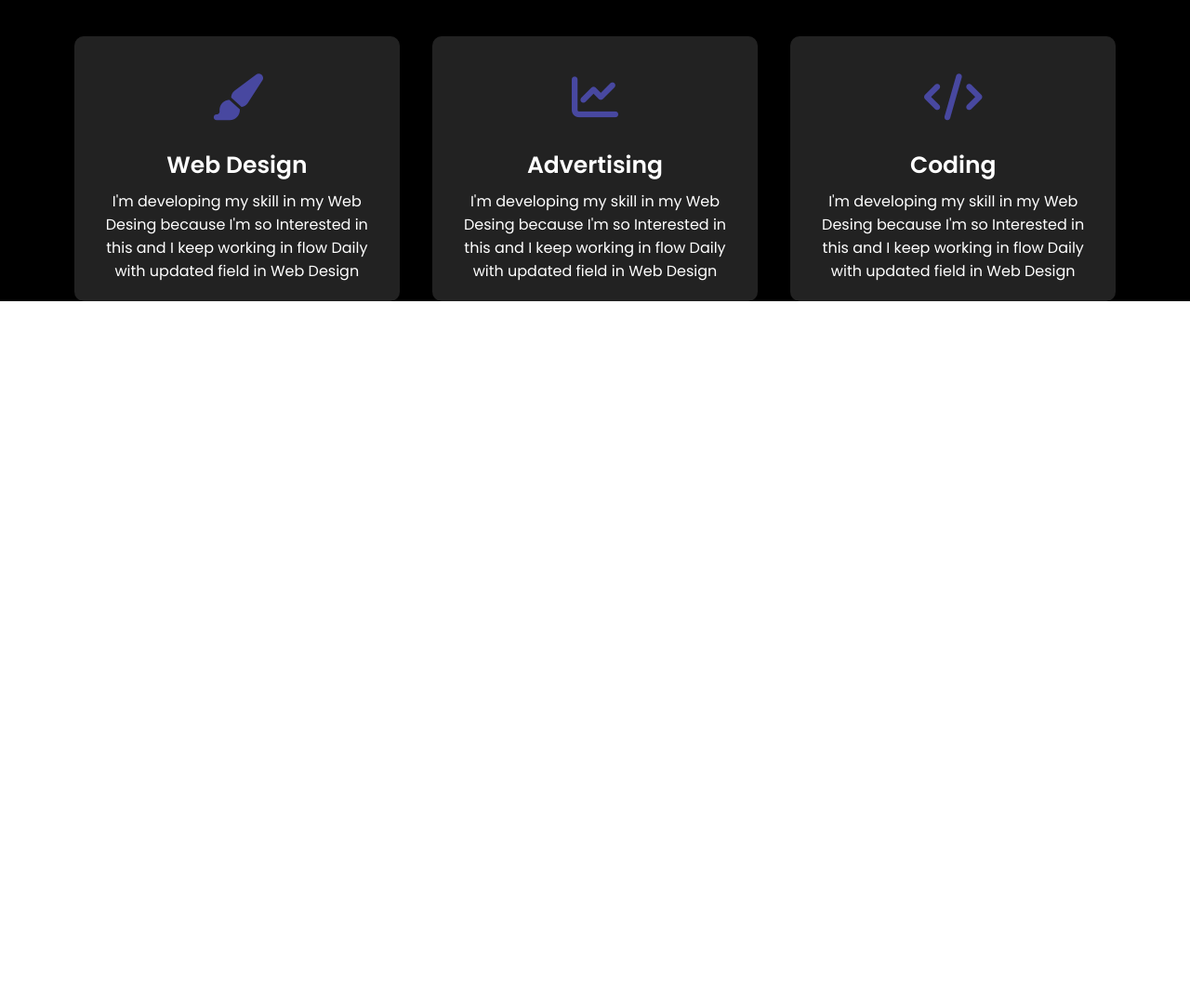
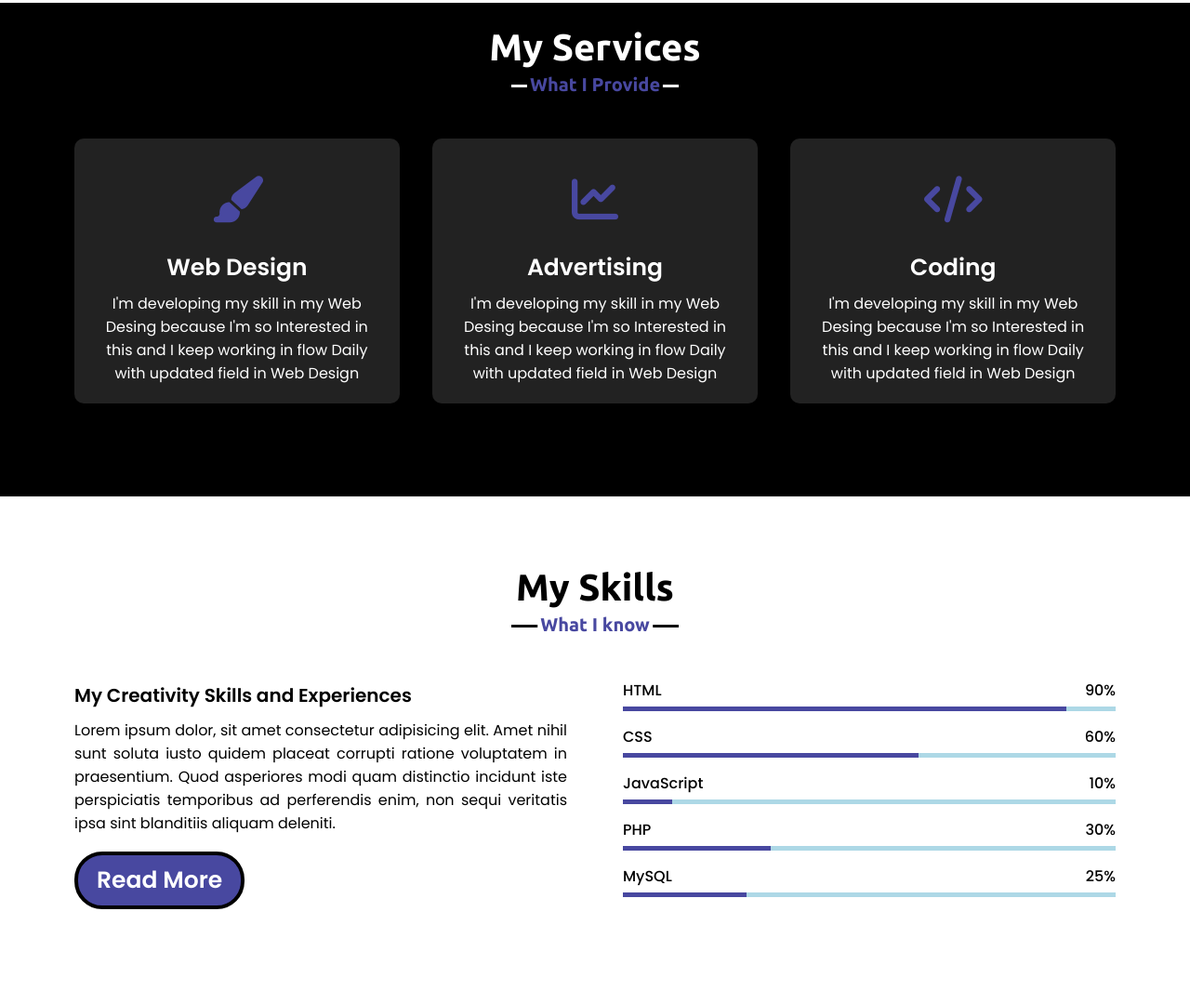
Before and after one commit to MB-Deen/portfolio, a plain HTML site: page index.html in a window 1280 px wide. Shown: the part 1550-2630 px from the top of the page at 93% size. Before the commit the page ends 1874 px from the top, so only its background shows below. Drawn offline with nearby package versions, Linux system fonts and the light colour scheme.

Commit message:
skill section

```diff
--- a/index.html
+++ b/index.html
@@ -89,6 +89,56 @@
             </div>
         </div>
     </section>
+    <!-- skills section  -->
+    <section class="skills" id="skills">
+        <div class="max-width">
+            <h2 class="title">My Skills</h2>
+            <div class="skills-content">
+                <div class="column left">
+                    <div class="text">My Creativity Skills and Experiences</div>
+                    <p>Lorem ipsum dolor, sit amet consectetur adipisicing elit. Amet nihil sunt soluta iusto quidem placeat corrupti ratione voluptatem in praesentium. Quod asperiores modi quam distinctio incidunt iste perspiciatis temporibus ad perferendis enim, non sequi veritatis ipsa sint blanditiis aliquam deleniti.</p>
+                    <a href="#">Read More</a>
+                </div>
+                <div class="column right">
+                    <div class="bars">
+                        <div class="info">
+                            <span>HTML</span>
+                            <span>90%</span>
+                        </div>
+                        <div class="line html"></div>
+                    </div>
+                    <div class="bars">
+                        <div class="info">
+                            <span>CSS</span>
+                            <span>60%</span>
+                        </div>
+                        <div class="line css"></div>
+                    </div>
+                    <div class="bars">
+                        <div class="info">
+                            <span>JavaScript</span>
+                            <span>10%</span>
+                        </div>
+                        <div class="line js"></div>
+                    </div>
+                    <div class="bars">
+                        <div class="info">
+                            <span>PHP</span>
+                            <span>30%</span>
+                        </div>
+                        <div class="line php"></div>
+                    </div>
+                    <div class="bars">
+                        <div class="info">
+                            <span>MySQL</span>
+                            <span>25%</span>
+                        </div>
+                        <div class="line mysql"></div>
+                    </div>
+                </div>
+            </div>
+        </div>
+    </section>
     <script src="script.js"></script>
 </body>
 </html>
--- a/style.css
+++ b/style.css
@@ -131,17 +131,31 @@
 
 /* All similar Styling */
 
-
 section{
     padding: 100px o;
 }
+
+.about, .service, .skills{
+    font-family: 'poppins',sans-serif;
+}
+
+.about .about-content,
+.service .serve-content,
+.skills .skills-content{
+    display: flex;
+    flex-wrap: wrap;
+    align-items:center;
+    justify-content: space-between;
+    padding-bottom: 100px;
+}
+
 section .title{
     position: relative;
     text-align: center;
     font-size: 40px;
     font-weight: 600;
     margin-top: 50px;
-    padding-top: 20px;
+    padding-top: 25px;
     margin-bottom:55px ;
     padding-bottom: 20px;
     font-family: 'ubuntu', sans-serif;
@@ -171,20 +185,10 @@ section .title::after{
 /* about section styling */
 
 
-.about, .service{
-    font-family: 'poppins',sans-serif;
-}
-
 .about .title::after{
     content: "Who I Am";
 }
-.about .about-content,
-.service .serve-content{
-    display: flex;
-    flex-wrap: wrap;
-    align-items:center;
-    justify-content: space-between;
-}
+
 .about .about-content .left{
     width: 45%;
 }
@@ -193,6 +197,8 @@ section .title::after{
     width: 400px;
     object-fit: cover;
     border-radius: 6px;
+    border-color: blue;
+    border-width: 10px;
 }
 .about .about-content .right{
     width: 55%;
@@ -270,6 +276,81 @@ section .title::after{
     font-weight: 600;
     margin:10px 0 7px 0;
 }
+
+/* Skills Styling */
+
+.skills .title::after{
+    content: "What I know";
+}
+.skills .skills-content .column{
+    text-align: justify;
+    width: calc(50% - 30px);
+}
+.skills .skills-content .left .text{
+    font-size: 20px;
+    font-weight: 600;
+    margin-bottom: 10px;
+}
+.skills .skills-content .left a{
+    display: inline-block;
+    background: #4848a0;
+    color: white;
+    font-size: 25px;
+    font-weight: 600;
+    padding: 8px 20px;
+    margin-top: 18px;
+    border-radius: 30px;
+    border: 4px solid black;
+    transition: all 0.3s ease-in-out;
+}
+.skills .skills-content .left a:hover{
+    color: #4848a0;
+    background: none;
+}
+.skills .skills-content .right .bars{
+    margin-bottom: 15px;
+}
+.skills .skills-content .right .info{
+    display:flex ;
+    margin-bottom: 5px;
+    align-items: center;
+    justify-content: space-between;
+}
+.skills .skills-content .right span{
+    font-weight: 500;
+    font-size: 16px;
+}
+.skills .skills-content .right .line{
+    height: 5px;
+    width: 100%;
+    background: lightblue;
+    position: relative;
+}
+.skills .skills-content .right .line::before{
+    content: "";
+    position: absolute;
+    height: 100%;
+    width: 88%;
+    left: 0;
+    top: 0;
+    background: #4848a0;
+}
+.skills .skills-content .right .html::before{
+    width: 90%;
+}
+.skills .skills-content .right .css::before{
+    width: 60%;
+}
+.skills .skills-content .right .js::before{
+    width: 10%;
+}
+.skills .skills-content .right .php::before{
+    width: 30%;
+}
+.skills .skills-content .right .mysql::before{
+    width: 25%;
+}
+
 
 /* responsive media query starting */
 
@@ -352,6 +433,14 @@ section .title::after{
         justify-content: center;
         margin:0 auto 60px ;
     }
+    .service .serve-content .card{
+        width: calc(50% - 10px);
+        margin-bottom: 20px ;
+    }
+    .skills .skills-content .column{
+        width: 100%;
+        margin-bottom: 35px ;
+    }
 
 }
 @media (max-width: 690px){
@@ -368,6 +457,10 @@ section .title::after{
         font-size:20px;
         padding: 9px 25px;
     }
+    .service .serve-content .card{
+        width: 100%;
+    }
+
 }
 /* 500px */
 @media (max-width: 500px){
```
